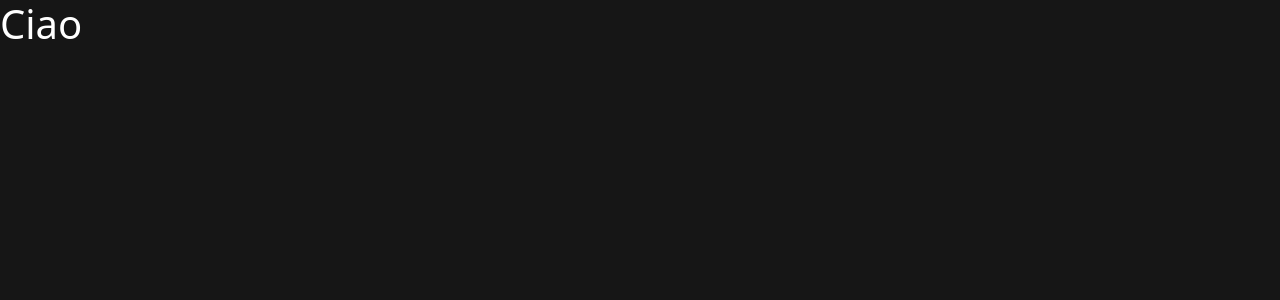
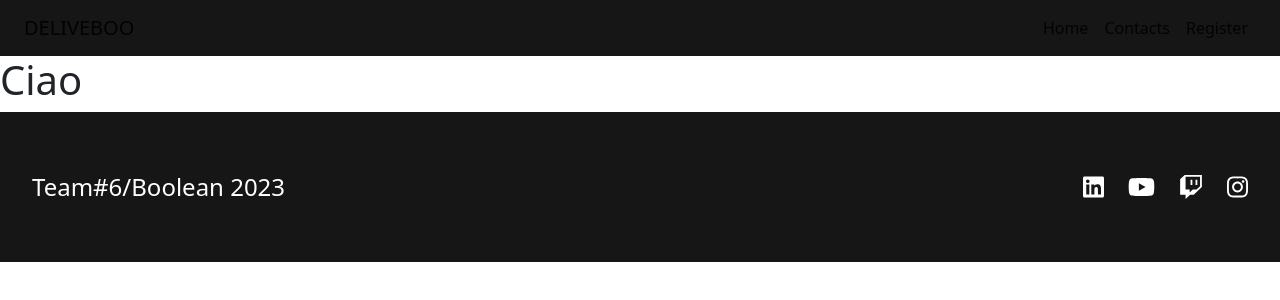
Before and after one commit to alessiaBer/t6_deliveboo_fe, a Vue app: page / in a window 1280 px wide. Before the commit this address had no page. Shown: the top 300 px of the page. Built offline with nearby package versions, Linux system fonts and the light colour scheme.

Commit message:
Add fontawesome + header/footer components

```diff
--- a/package.json
+++ b/package.json
@@ -1 +1 @@
-{"name":"t6_deliveboo_fe","private":true,"version":"0.0.0","type":"module","scripts":{"dev":"vite","build":"vite build","preview":"vite preview"},"dependencies":{"@popperjs/core":"^2.11.6","axios":"^1.4.0","bootstrap":"^5.2.3","vue":"^3.2.47","vue-router":"^4.2.2"},"devDependencies":{"@vitejs/plugin-vue":"^4.1.0","sass":"^1.57.1","vite":"^4.3.9","vue-3-options-preset":"^1.3.2"}}
+{"name":"t6_deliveboo_fe","private":true,"version":"0.0.0","type":"module","scripts":{"dev":"vite","build":"vite build","preview":"vite preview"},"dependencies":{"@fortawesome/fontawesome-svg-core":"^6.4.0","@fortawesome/free-brands-svg-icons":"^6.4.0","@fortawesome/free-regular-svg-icons":"^6.4.0","@fortawesome/free-solid-svg-icons":"^6.4.0","@fortawesome/vue-fontawesome":"^3.0.3","@popperjs/core":"^2.11.6","axios":"^1.4.0","bootstrap":"^5.2.3","vue":"^3.2.47","vue-router":"^4.2.2"},"devDependencies":{"@vitejs/plugin-vue":"^4.1.0","sass":"^1.57.1","vite":"^4.3.9","vue-3-options-preset":"^1.3.2"}}
--- a/src/App.vue
+++ b/src/App.vue
@@ -1,19 +1,20 @@
-        <script>
-        export default {
-            setup () {
+<script>
+import AppHeader from "./components/AppHeader.vue";
+import AppFooter from "./components/AppFooter.vue";
 
-
-                return {}
-            }
-        }
-        </script>
+export default {
+  components: {
+    AppHeader,
+    AppFooter,
+  },
+};
+</script>
 <template>
-    <div>
-        <h1>Ciao</h1>
-    </div>
+  <AppHeader/>
+  <div>
+    <h1>Ciao</h1>
+  </div>
+  <AppFooter/>
 </template>
 
-
-<style lang="scss">
-
-</style>
+<style lang="scss"></style>
--- a/src/assets/scss/app.scss
+++ b/src/assets/scss/app.scss
@@ -2,6 +2,6 @@
 @import "/node_modules/bootstrap/scss/bootstrap";
 
 *{
-  background-color: #161616;
-  color: white;
+  // background-color: #161616;
+  // color: white;
 }
--- /dev/null
+++ b/src/components/AppFooter.vue
@@ -0,0 +1,57 @@
+<script>
+export default {
+  name: "AppFooter",
+};
+</script>
+
+<template>
+  <footer class="d-flex flex-wrap justify-content-between align-items-center">
+    <div class="align-items-center text">
+      Team#6/Boolean 2023
+    </div>
+    <ul class="nav col-md-4 justify-content-end list-unstyled d-flex align-content-center gap-4">
+      <li>
+        <a>
+          <font-awesome-icon icon="fa-brands fa-linkedin" />
+        </a>
+      </li>
+      <li>
+        <a>
+          <font-awesome-icon icon="fa-brands fa-youtube" />
+        </a>
+      </li>
+      <li>
+        <a>
+          <font-awesome-icon :icon="['fab', 'twitch']" />
+        </a>
+      </li>
+      <li>
+        <a>
+          <font-awesome-icon icon="fa-brands fa-instagram" />
+        </a>
+      </li>
+    </ul>
+  </footer>
+</template>
+
+<style lang="scss" scoped>
+
+footer{
+  background-color: #161616;
+  color: white;
+  height: 150px;
+  padding: 0 2rem;
+}
+ .text{
+  font-size: 24px;
+ }
+
+  a{
+    font-size: 24px;
+    transition: all 0.3s;
+  }
+  a:hover{
+    cursor: pointer;
+    color: rgb(3, 88, 191) !important;
+  }
+</style>
--- a/src/components/AppHeader.vue
+++ b/src/components/AppHeader.vue
@@ -0,0 +1,49 @@
+<script>
+export default {
+  name: "AppHeader",
+};
+</script>
+
+<template>
+  <header>
+    <nav class="navbar navbar-expand-lg px-4" data-bs-theme="dark">
+      <a class="navbar-brand" href="#">DELIVEBOO</a>
+
+      <button
+        class="navbar-toggler"
+        type="button"
+        data-bs-toggle="collapse"
+        data-bs-target="#navbarSupportedContent"
+        aria-controls="navbarSupportedContent"
+        aria-expanded="false"
+        aria-label="Toggle navigation"
+      >
+        <span class="navbar-toggler-icon"></span>
+      </button>
+
+      <div class="collapse navbar-collapse" id="navbarSupportedContent">
+        <ul class="navbar-nav ms-auto mb-2 mb-lg-0">
+          <li class="nav-item">
+            <a class="nav-link active" aria-current="page" href="#">Home</a>
+          </li>
+          <li class="nav-item">
+            <a class="nav-link active" aria-current="page" href="#">
+              Contacts
+            </a>
+          </li>
+          <li class="nav-item">
+            <a class="nav-link active" aria-current="page" href="#"> Register </a>
+          </li>
+        </ul>
+      </div>
+    </nav>
+  </header>
+</template>
+
+<style lang="scss" scoped>
+
+header{
+  background-color: #161616;
+  color: white;
+}
+</style>
--- a/src/main.js
+++ b/src/main.js
@@ -1,9 +1,18 @@
 import './assets/scss/app.scss'
+
 import { createApp } from 'vue'
 import App from './App.vue'
+
 import { router } from './router'
 
+import { library } from '@fortawesome/fontawesome-svg-core'
+import { FontAwesomeIcon } from '@fortawesome/vue-fontawesome'
+
+import { faUserSecret } from '@fortawesome/free-solid-svg-icons'
+import { faYoutube, faTwitch, faInstagram, faLinkedin } from '@fortawesome/free-brands-svg-icons'
 // Import all of Bootstrap's JS
 import * as bootstrap from 'bootstrap'
 
-createApp(App).use(router).mount('#app')
+library.add(faUserSecret, faYoutube, faTwitch, faInstagram, faLinkedin)
+
+createApp(App).use(router).component('font-awesome-icon', FontAwesomeIcon).mount('#app')
```
Also changed, not shown: src/views/Home.vue (added), 1 other file (tests, documents, lock files or other folders).
